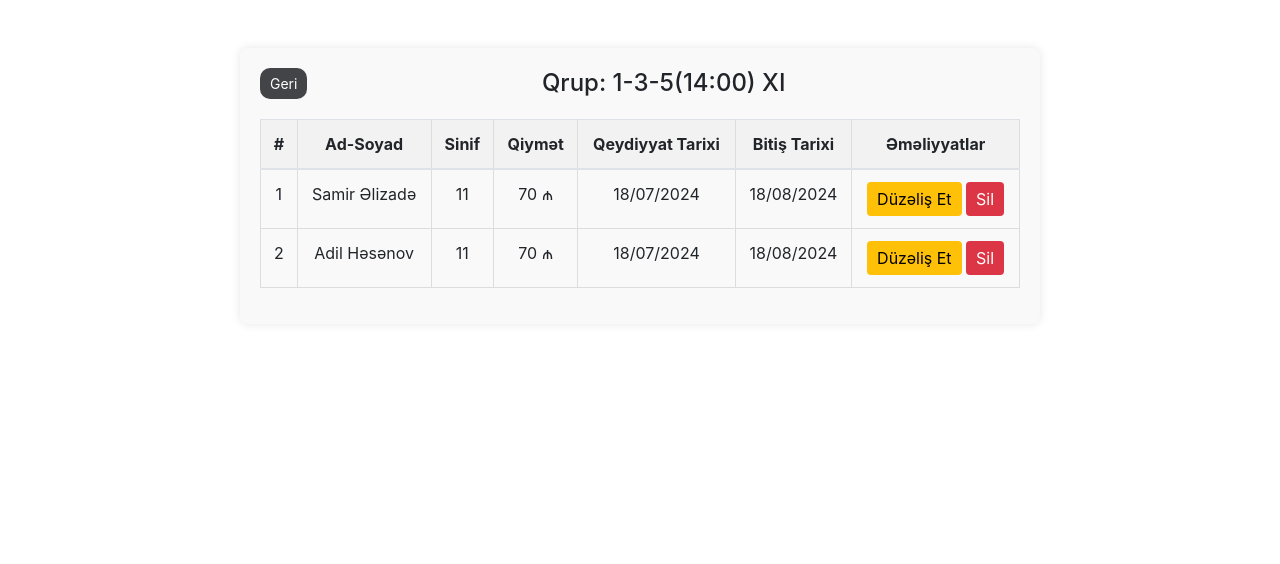
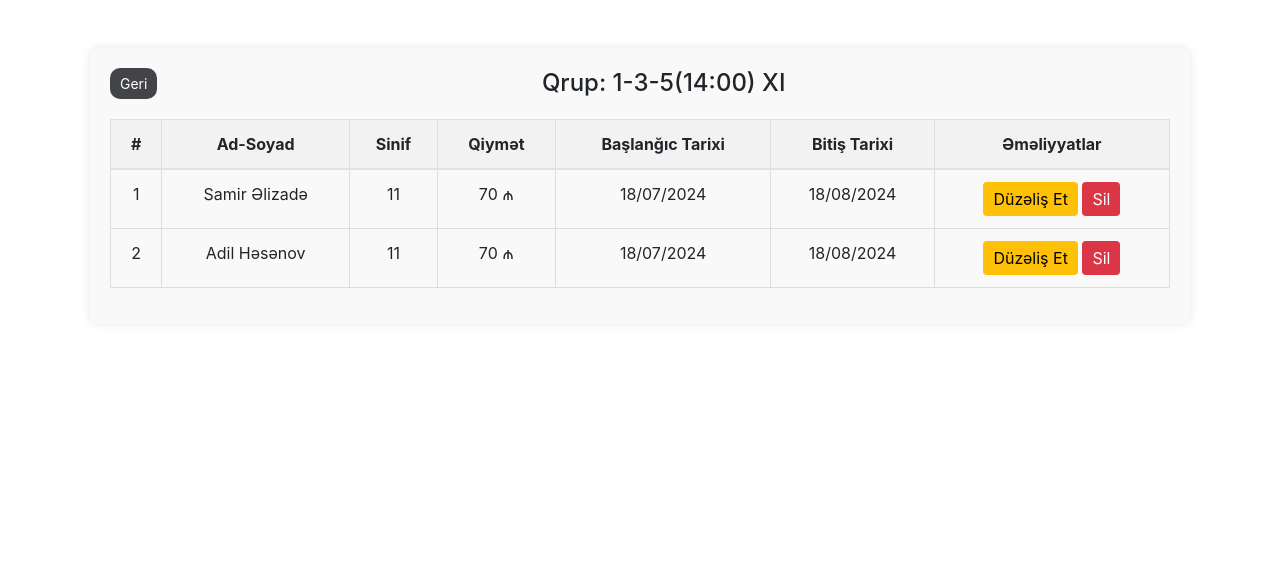
Before and after one commit to SamirAlizada/Teacher, a Django app: page /group/1/ in a window 1280 px wide. Shown: the part 56-620 px from the top of the page. Run offline with Django 4.2, Linux system fonts and the light colour scheme; data comes from the database, SQL or seed files in the repository; some libraries are stand-ins or nearby versions.

Commit message:
Update label text in form
- Changed label text for 'id_registration_date' from 'Qeydiyyat tarixi:' to 'Başlanğıc tarixi:'.

```diff
--- a/templates/group/group_detail.html
+++ b/templates/group/group_detail.html
@@ -5,7 +5,7 @@
 
 <style>
     .group-detail {
-        max-width: 800px;
+        max-width: 1100px;
         margin: 0 auto;
         padding: 20px;
         background: #f9f9f9;
@@ -114,7 +114,7 @@
                 <th class="text-center">Ad-Soyad</th>
                 <th class="text-center">Sinif</th>
                 <th class="text-center">Qiymət</th>
-                <th class="text-center">Qeydiyyat Tarixi</th>
+                <th class="text-center">Başlanğıc Tarixi</th>
                 <th class="text-center">Bitiş Tarixi</th>
                 <th class="text-center">Əməliyyatlar</th>
             </tr>
--- a/templates/student/pay_day.html
+++ b/templates/student/pay_day.html
@@ -5,7 +5,7 @@
 
 <style>
     .pay-day-container {
-        max-width: 900px;
+        max-width: 1100px;
         margin: 0 auto;
         padding: 20px;
         background: #f9f9f9;
@@ -115,7 +115,7 @@
                 <th class="text-center">Qrup</th>
                 <th class="text-center">Sinif</th>
                 <th class="text-center">Qiymət</th>
-                <th class="text-center">Qeydiyyat Tarixi</th>
+                <th class="text-center">Başlanğıc Tarixi</th>
                 <th class="text-center">Bitiş Tarixi</th>
                 <th class="text-center">Əməliyyatlar</th>
             </tr>
--- a/templates/student/update_student.html
+++ b/templates/student/update_student.html
@@ -101,7 +101,7 @@
         {{ form.price }}
     </div>
     <div class="form-group">
-        <label for="id_registration_date">Qeydiyyat tarixi:</label>
+        <label for="id_registration_date">Başlanğıc tarixi:</label>
         {{ form.add_date }}
     </div>
     <button type="submit">Düzəliş Et</button>
--- a/templates/student/update_student_pay.html
+++ b/templates/student/update_student_pay.html
@@ -101,7 +101,7 @@
         {{ form.price }}
     </div>
     <div class="form-group">
-        <label for="id_registration_date">Qeydiyyat tarixi:</label>
+        <label for="id_registration_date">Başlanğıc tarixi:</label>
         {{ form.add_date }}
     </div>
     <button type="submit">Düzəliş Et</button>
```
